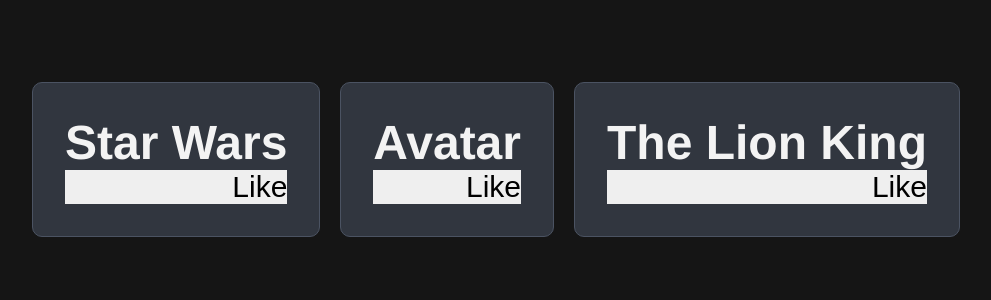
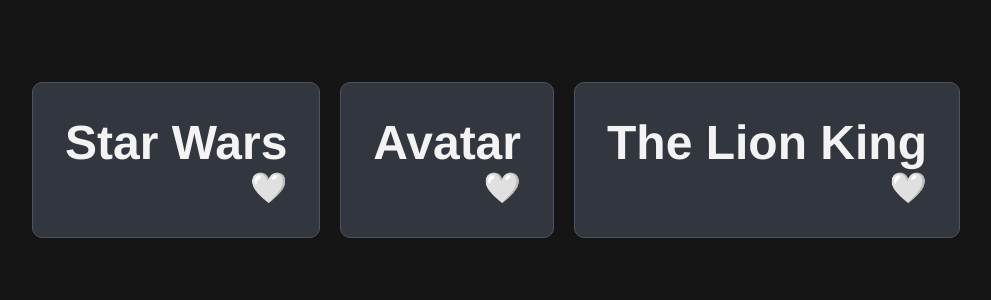
Before and after one commit to chetcarter/streaming-dashboard-example, a React (Vite) app: page / in a window 1280 px wide. Shown: the top 300 px of the page, without its empty margins (144-1135 px from the left). Built offline with nearby package versions, Linux system fonts and the light colour scheme.

Commit message:
makes button bg-color transparent

```diff
--- a/src/App.jsx
+++ b/src/App.jsx
@@ -9,7 +9,7 @@
 			<h2>{title}</h2>
 
 			<button onClick={() => setHasLiked({ initialState: true })}>
-			{hasLiked.initialState ? 'Liked' : 'Like'}
+			{hasLiked.initialState ? '❤️' : '🤍'}
 			</button>
 		</div>
 	);
--- a/src/index.css
+++ b/src/index.css
@@ -36,6 +36,7 @@
 button {
 	border: none;
 	font-size: 30px;
+	background-color: transparent;
 	width: 100%;
 	text-align: right;
 	cursor: pointer;
```
